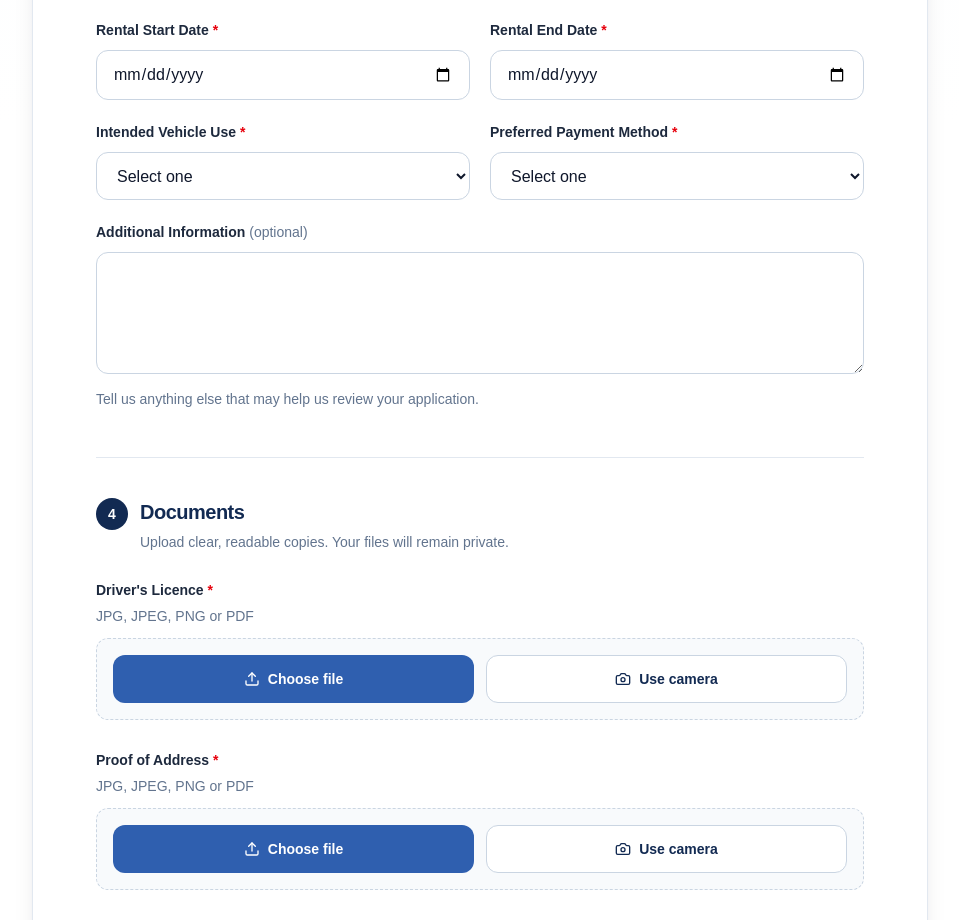
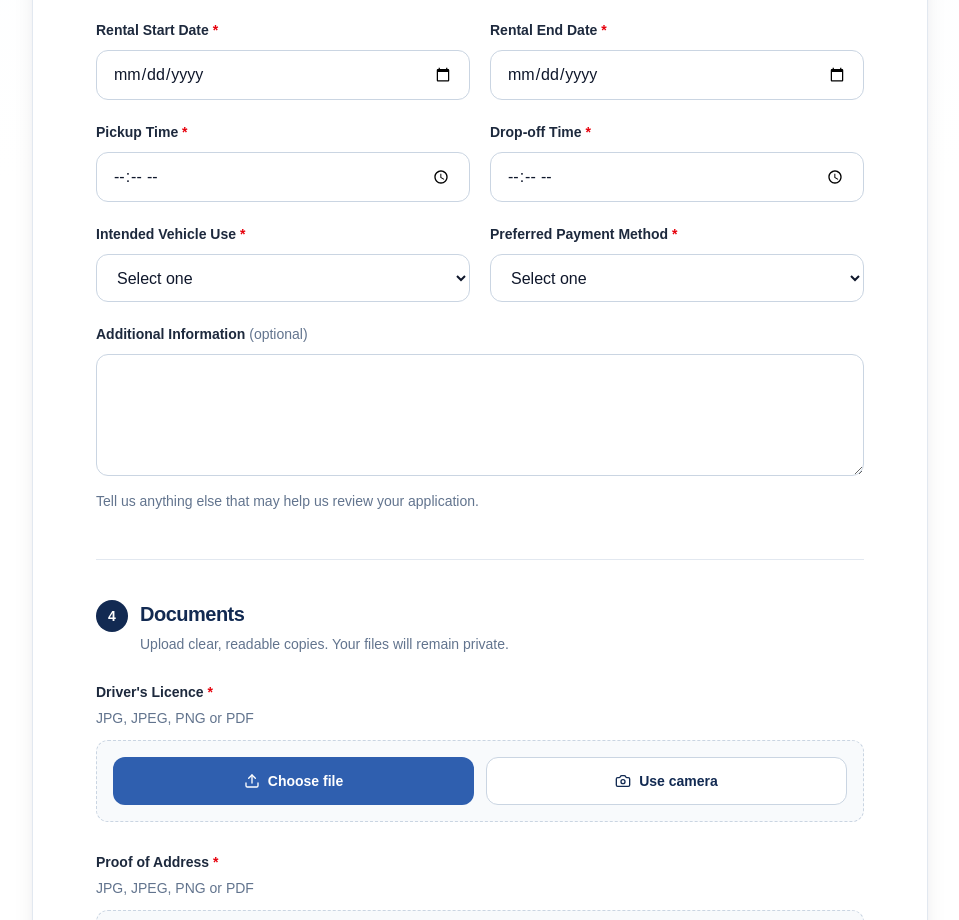
Before and after one commit to tolutally/dlride-landing-page, a Next.js app: page /apply in a window 1280 px wide. Shown: the part 1820-2740 px from the top of the page, without its empty margins (160-1119 px from the left). Built offline with nearby package versions, Linux system fonts and the light colour scheme; no server answers.

Commit message:
Add rental pickup and drop-off times

```diff
--- a/components/RentalApplicationForm.tsx
+++ b/components/RentalApplicationForm.tsx
@@ -25,6 +25,8 @@ type Fields = {
   state: string;
   postal_code: string;
   rental_start_date: string;
+  pickup_time: string;
+  dropoff_time: string;
   rental_end_date: string;
   intended_vehicle_use: string;
   payment_method: string;
@@ -63,6 +65,8 @@ const initialFields: Fields = {
   state: "",
   postal_code: "",
   rental_start_date: "",
+  pickup_time: "",
+  dropoff_time: "",
   rental_end_date: "",
   intended_vehicle_use: "",
   payment_method: "",
@@ -85,6 +89,8 @@ const backendFieldNames: Partial<Record<string, ErrorKey>> = {
   state: "state",
   postal_code: "postal_code",
   rental_start_date: "rental_start_date",
+  pickup_time: "pickup_time",
+  dropoff_time: "dropoff_time",
   rental_end_date: "rental_end_date",
   intended_vehicle_use: "intended_vehicle_use",
   payment_method: "payment_method",
@@ -316,6 +322,8 @@ export default function RentalApplicationForm() {
       ["state", "Please enter your state."],
       ["postal_code", "Please enter your ZIP code."],
       ["rental_start_date", "Please select a rental start date."],
+      ["pickup_time", "Please select a pickup time."],
+      ["dropoff_time", "Please select a drop-off time."],
       ["rental_end_date", "Please select a rental end date."],
       ["intended_vehicle_use", "Please select how you plan to use the vehicle."],
       ["payment_method", "Please select a preferred payment method."],
@@ -535,6 +543,36 @@ export default function RentalApplicationForm() {
             <FieldError id="rental-end-error" message={errors.rental_end_date} />
           </div>
 
+          <div>
+            <label htmlFor="pickup_time" className="text-sm font-semibold text-slate-800">Pickup Time <span className="text-red-600" aria-hidden="true">*</span></label>
+            <input
+              id="pickup_time"
+              name="pickup_time"
+              type="time"
+              value={fields.pickup_time}
+              onChange={(event) => updateField("pickup_time", event.target.value)}
+              aria-invalid={Boolean(errors.pickup_time)}
+              aria-describedby={errors.pickup_time ? "pickup-time-error" : undefined}
+              className={`${inputClass} ${errors.pickup_time ? errorInputClass : ""}`}
+            />
+            <FieldError id="pickup-time-error" message={errors.pickup_time} />
+          </div>
+
+          <div>
+            <label htmlFor="dropoff_time" className="text-sm font-semibold text-slate-800">Drop-off Time <span className="text-red-600" aria-hidden="true">*</span></label>
+            <input
+              id="dropoff_time"
+              name="dropoff_time"
+              type="time"
+              value={fields.dropoff_time}
+              onChange={(event) => updateField("dropoff_time", event.target.value)}
+              aria-invalid={Boolean(errors.dropoff_time)}
+              aria-describedby={errors.dropoff_time ? "dropoff-time-error" : undefined}
+              className={`${inputClass} ${errors.dropoff_time ? errorInputClass : ""}`}
+            />
+            <FieldError id="dropoff-time-error" message={errors.dropoff_time} />
+          </div>
+
           {rentalWeeks !== null && (
             <div className="sm:col-span-2 flex items-center gap-3 rounded-xl border border-blue-100 bg-blue-50 p-4 text-[#122A52]" role="status">
               <CalendarDays className="h-5 w-5 shrink-0 text-[#2F5FAF]" aria-hidden="true" />
```
